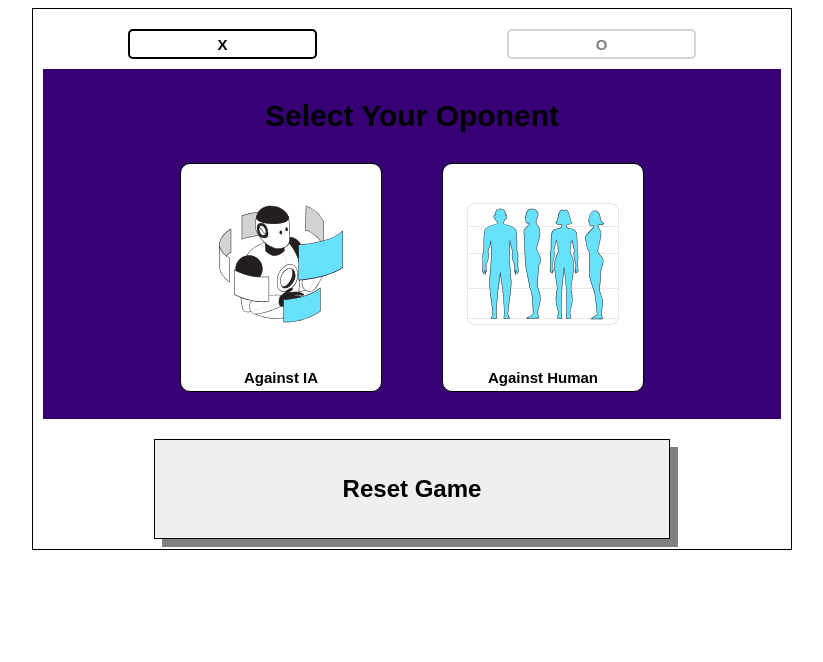
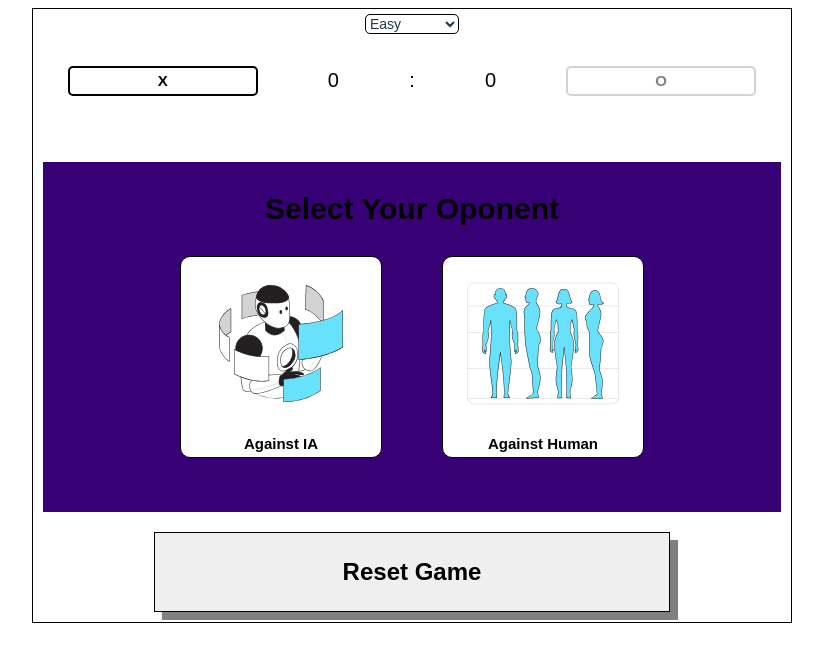
Before and after one commit to Fraanlol/TicTacToeGame, a plain HTML site: page index.html in a window 1280 px wide. Both pictures are taken after a click on the button "Reset Game". Shown: the whole page, without its empty margins (228-1051 px from the left). Drawn offline with Linux system fonts and the light colour scheme.

Commit message:
Added scoreboard

```diff
--- a/index.html
+++ b/index.html
@@ -10,6 +10,7 @@
     <main>
         <div class="gameMenu">
             <div class="difficulty">
+
                 <form action="" class="difficulty--select">
                     <select name="levels" id="levels">
                         <option value="easy">Easy</option>
@@ -18,17 +19,32 @@
                         <option value="unbeatable">Unbeatable</option>
                     </select>
                 </form>
+
             </div>
 
             <div class="players">
                 <button id='changePlayer' class="players--button__x players--button__unselected">
                     X
                 </button>
+                <p class="points p-X">
+                    0
+                </p>
+                <p class="separate">
+                    :
+                </p>
+                <p class="points p-O">
+                    0
+                </p>
                 <button id='changePlayer' class="players--button__o players--button__unselected">
                     O
                 </button>
             </div>
 
+            <div class="displayWinner">
+                <p class="winner">
+
+                </p>
+            </div>
             <div class="mainGame">
 
                 <div class="mainGame--title">
--- a/mainStyle.css
+++ b/mainStyle.css
@@ -8,7 +8,6 @@ html{
 
 body{
     font-family: Raleway, sans-serif;
-    min-height: 100vh;
 }
 
 .gameMenu{
@@ -17,6 +16,7 @@ body{
     grid-template-areas:
         "difficulty difficulty"
         "playerSelect playerSelect"
+        "winnerDisplay winnerDisplay"
         "mainGame mainGame"
         "gameOptions gameOptions"
     ;
@@ -25,14 +25,15 @@ body{
 }
 
 .difficulty{
+    text-align: center;
+    margin:5px;
     grid-area: difficulty;
     margin:5px 5px 15px;
-    display:flex;
     justify-content:center;
+    align-items:center;
 }
 
 select{
-    display:none;
     border: .5px solid black;
     border-radius: 5px;
     color: #203647;
@@ -47,6 +48,7 @@ select{
     display:flex;
     grid-area: playerSelect;
     justify-content:space-around;
+    align-items: center;
 }
 
 .players--button__x , .players--button__o{
@@ -56,6 +58,22 @@ select{
     height:3rem;
     width: 25%;
     border:none;
+}
+
+.points, .separate{
+    font-size: 2rem;
+}
+
+.displayWinner{
+    grid-area: winnerDisplay;
+    text-align: center;
+    font-size: 3rem;
+}
+
+.winner{
+    margin:0;
+    padding: 0;
+    height:40px;
 }
 
 .players--button__unselected{
@@ -90,6 +108,7 @@ select{
     display:none;
     flex-flow: column;
     align-self: flex-start;
+    height:100%;
 }
 
 .mainGame--selectEnemy > p{
@@ -110,10 +129,13 @@ select{
     margin: 0 3rem;
     background-color: white;
     border-radius: 10px;
+    max-width: 200px;
+    min-height: 200px;
 }
 
 .pictures--simple:hover{
     background-color: rgb(184, 167, 167);
+
 }
 
 .pictures--simple > p{
@@ -125,8 +147,9 @@ select{
 }
 
 .pictures--simple > img{
-    width:200px;
-    height:200px;
+    max-width:100%;
+    max-height:100%;
+    margin:auto;
 }
 
 .title--vline{
@@ -216,7 +239,7 @@ select{
     font-family: 'Montserrat', sans-serif;
     font-weight: 600;
     font-size: 24px;
-    height: 10rem;
+    height: 8rem;
     width: 70%;
     box-shadow: 8px 8px grey;
 }
@@ -237,6 +260,7 @@ select{
     .gameMenu{
         width: 100%;
     }
+
 }
 
 @media (max-width: 350px){
--- a/startGame.js
+++ b/startGame.js
@@ -38,7 +38,7 @@ function start() {
                         })
                     )
                 }else{
-                    document.querySelector('#levels').style.display='block';
+                    document.querySelector('.difficulty--select').style.display='block';
                     Array.from(document.querySelectorAll('.boardSquare')).forEach(
                         key => key.addEventListener('click', (e) => {
                             if(e.target.innerText == ''){
@@ -51,7 +51,7 @@ function start() {
                     )
                 }
                 document.querySelector('.gameOptions--restartGame').addEventListener('click', () => {
-                gameController.endGame();
+                window.location.reload();
                 })
             })
         })
@@ -142,18 +142,30 @@ const gameController = (() => {
             player2.setSign('O');
             scores['X'] = -10;
             scores['O'] = 10;
+            resetValue();
             endGame();
         }
         else if (player1.getSign() != 'O' && sign == 'O') {
             player1.setSign('O', true);
             player2.setSign('X');
             scores['X'] = 10;
-            scores['O'] = -10;
+            scores['O'] =-10;
+            resetValue();
             endGame();
         }
         else if(sign != 'O' && sign != 'X') {
             throw 'Incorrect sign';
         }
+    }
+
+    const updateScore = (sign) => {
+       document.querySelector(`.p-${sign}`).innerText++;
+        endGame();
+    }
+
+    const resetValue = () => {
+       document.querySelector(`.p-X`).innerText = 0;
+       document.querySelector(`.p-O`).innerText = 0;
     }
     const endGame = () => {
         boardController.clearGrid();
@@ -162,10 +174,20 @@ const gameController = (() => {
     }
     const playGame = (index) => {
         playing = true;
-        let player = round % 2 == 0 ? player1 : player2;
-        boardController.fillBoard(index,player.getSign());
+        let player = round % 2 == 0 ? player1.getSign() : player2.getSign();
+        boardController.fillBoard(index,player);
         boardController.updateGrid();
-        return boardController.checkWinner() != false ? endGame():round++;
+        if(boardController.checkWinner() != false){
+            if(boardController.checkWinner() == 'DRAW'){
+                endGame()
+                document.querySelector('.winner').innerText = `¡Its a Draw!`
+            }else{
+                updateScore(player);
+                document.querySelector('.winner').innerText = `Winner is ${player}`
+            }
+        }else{
+            round++;
+        }
     }
 
     let scores = {
@@ -249,7 +271,7 @@ const gameController = (() => {
         }
         Math.random() > values[actualDif] ? playRandom():playGame(move);
     }
-    return{changeSign, playGame, endGame, bestMovement, getStatus}
+    return{changeSign, playGame, endGame, bestMovement, getStatus, resetValue}
 })();
 
 start();
```
